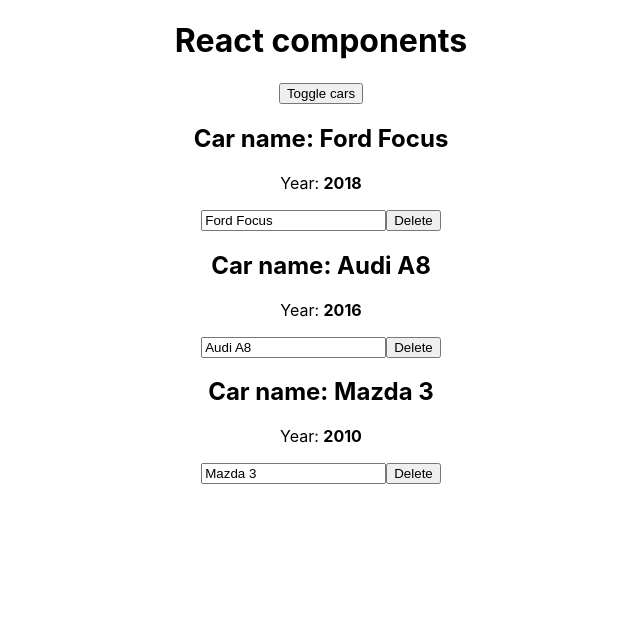
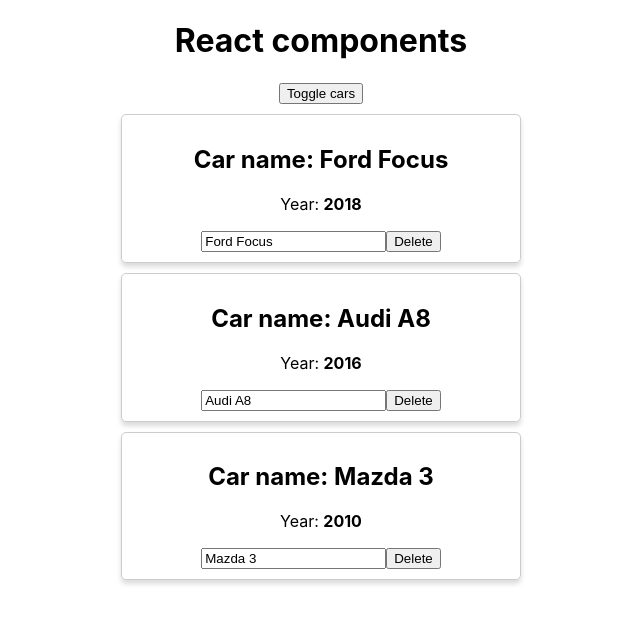
Before and after one commit to NikolayDimitriev/react, a React (Create React App) app in the folder project/: page / in a window 1280 px wide. Both pictures are taken after a click on the button "Toggle cars". Shown: the top 624 px of the page, without its empty margins (319-959 px from the left). Built offline with nearby package versions, Linux system fonts and the light colour scheme.

Commit message:
Стилизация компонентов: inline-стили

```diff
--- a/project/src/App.js
+++ b/project/src/App.js
@@ -69,7 +69,13 @@
           Toggle cars
         </button>
 
-        { cars }
+        <div style={{
+          width: 400,
+          margin: 'auto',
+          paddingTop: '10px'
+        }}>
+          { cars }
+        </div>
 
       </div>
     );
--- a/project/src/Car/Car.js
+++ b/project/src/Car/Car.js
@@ -1,5 +1,12 @@
 const car = props => (
-    <div>
+    <div style={{
+        border: '1px solid #ccc',
+        borderRadius: '5px',
+        display: 'block',
+        padding: '10px',
+        marginBottom: '10px',
+        boxShadow: '0px 4px 5px 0px rgba( 0, 0, 0, .14)'
+    }}>
         <h2>Car name: {props.name}</h2>
         <p>Year: <strong>{props.year}</strong></p>
         <input type="text" value={props.name} onChange={props.onChangeName}/>
```
